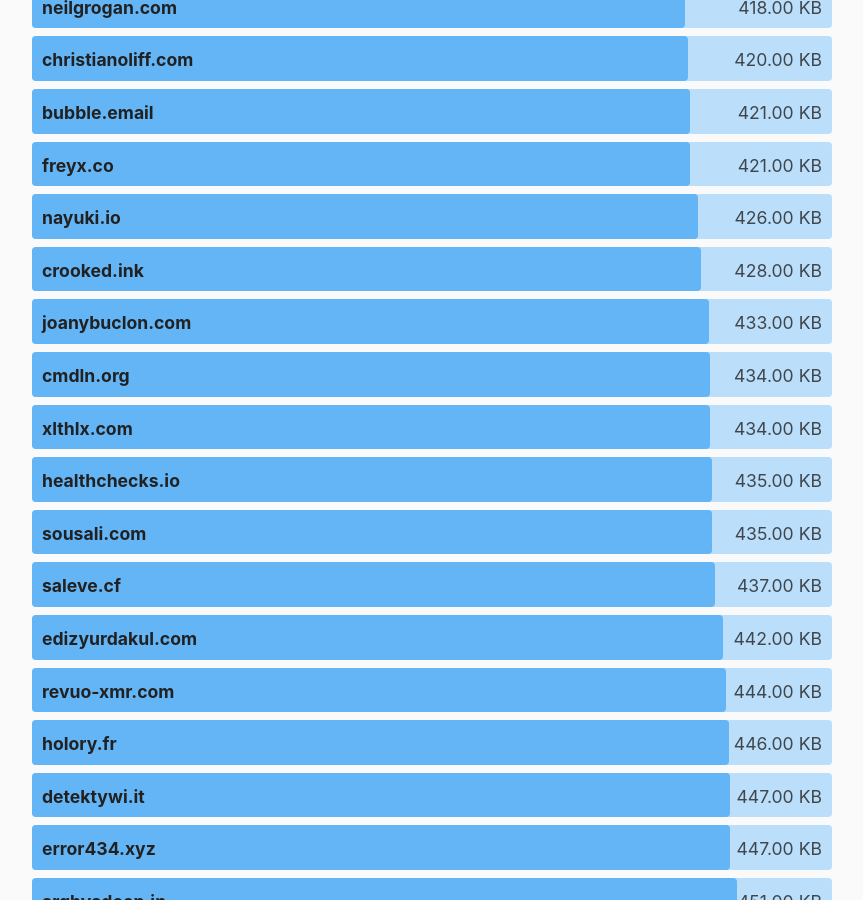
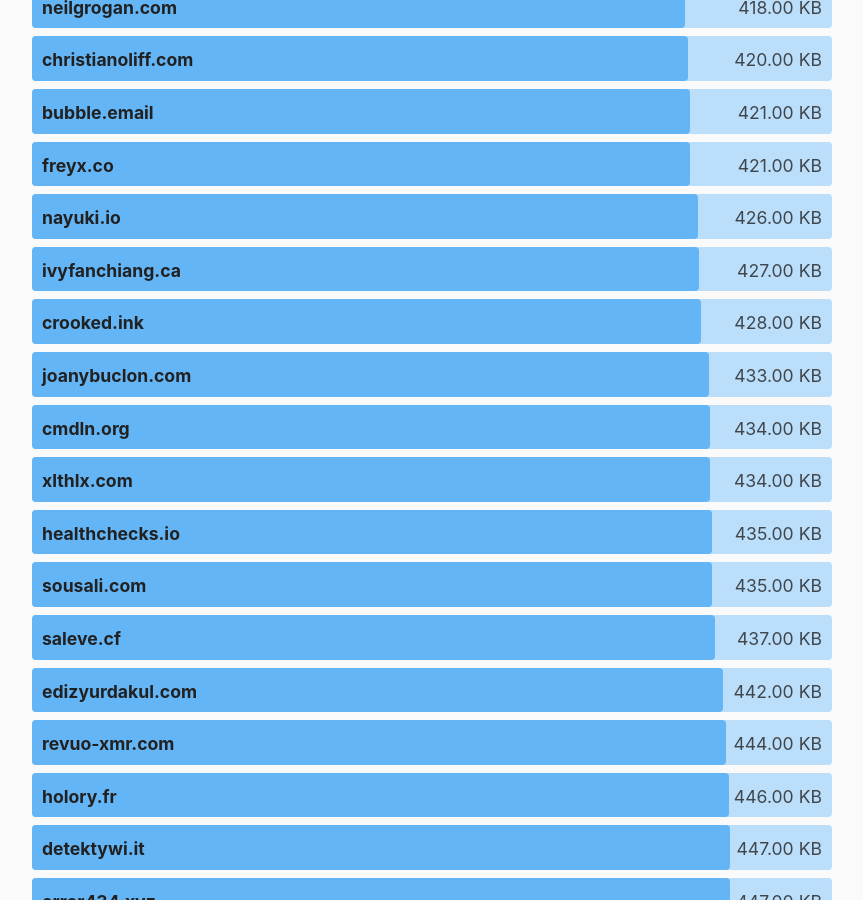
Before and after one commit to kevquirk/512kb.club, a Jekyll site: the page built from index.md, in a window 1280 px wide and 900 px high, scrolled down 33103 px. Shown: the whole window, without its empty margins (208-1071 px from the left). Built offline with Jekyll 4.4.1, drawn with Linux system fonts in a browser that asks for light colours.

Commit message:
Update sites.yml

```diff
--- a/_data/sites.yml
+++ b/_data/sites.yml
@@ -1452,6 +1452,11 @@
   url: https://ineedmore.coffee/
   size: 8.2
   last_checked: 2023-04-29
+
+- domain: ivyfanchiang.ca
+  url: https://ivyfanchiang.ca/
+  size: 427
+  last_checked: 2023-07-11
 
 - domain: jacksonchen666.com
   url: https://jacksonchen666.com/
```
